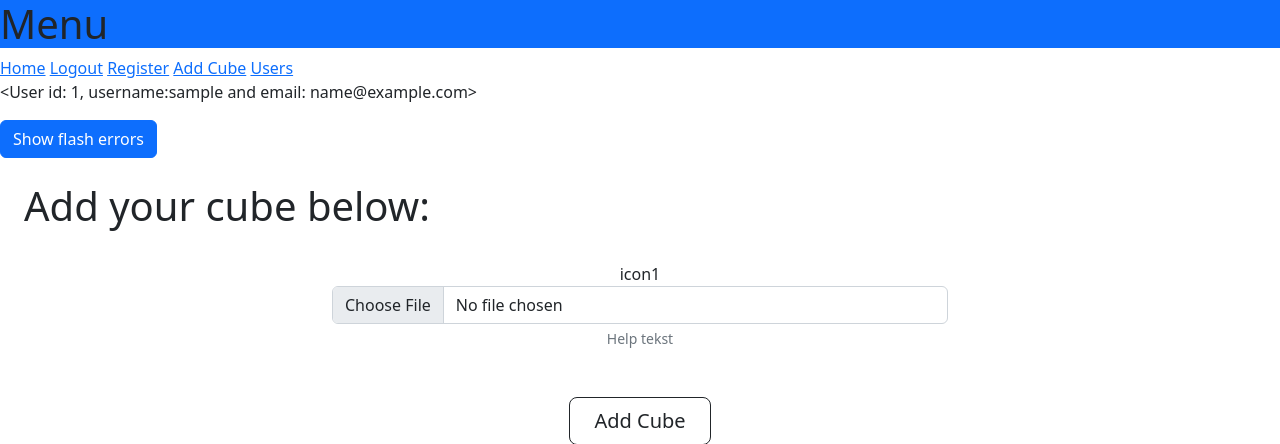
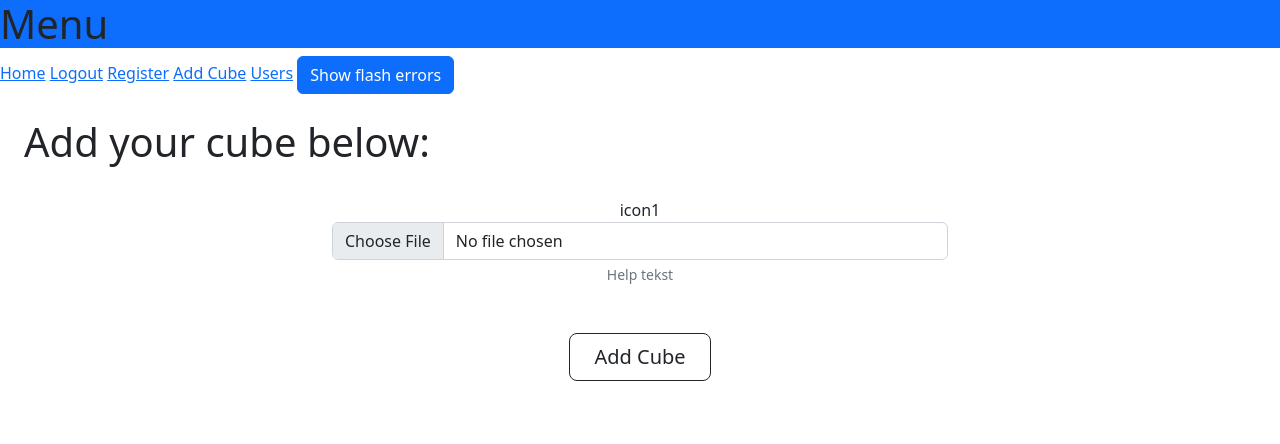
Before and after one commit to tomczykart/game_of_stacks, a Flask app: page /addcube in a window 1280 px wide. Shown: the top 444 px of the page. Run offline with Flask 2, Linux system fonts and the light colour scheme; a user stored in the database is signed in; tables that the repository leaves empty hold one stand-in row (values such as "Sample post").

Commit message:
Form bug deleted.

```diff
--- a/app/routes.py
+++ b/app/routes.py
@@ -20,7 +20,7 @@ def index():
     flash('4Test')
     return render_template('index.html', title='HOME')
 
-'''
+
 @app.route('/login', methods=['GET', 'POST'])
 def login():
     # if user is already login redirect him to index
@@ -43,30 +43,7 @@ def login():
             next_page = url_for('index')
         return redirect(next_page)
     return render_template('login.html', title='Sign In', form=form)
-'''
-'''
-@app.route('/login', methods=['GET', 'POST'])
-def login():
-    form = LoginForm()
-    if form.validate_on_submit():
-        # assign user data with database query
-        user = User.query.filter_by(username=form.username.data).first()
-        # check for user and his password
-        if user is None or not user.check_password(form.password.data):
-            flash('Invalid username or password')
-            return redirect(url_for('login'))
-        # login user
-        login_user(user)
-        flash('Successfully logged in')
-        return redirect(url_for('index'))
-    return render_template('login.html', title='Sign In', form=form)
-'''
-@app.route('/login', methods=['GET', 'POST'])
-def login():
-    form = LoginForm()
-    user = User.query.filter_by(username='artur').first()
-    login_user(user)
-    return render_template('login.html', title='Sign In', form=form)
+
 
 @app.route('/logout')
 def logout():
@@ -144,13 +121,14 @@ def unconfirmed():
 
 
 @app.route('/addcube', methods=['GET', 'POST'])
-#@login_required
-#@check_confirmed
+@login_required
+@check_confirmed
 def addcube():
     form = CubeForm()
     return render_template('addcube.html', title='Add Cube', form=form)
 
 
+#test rout for vieving users
 @app.route('/users', methods=['GET', 'POST'])
 def users():
     data = User.query.all()
--- a/app/templates/base.html
+++ b/app/templates/base.html
@@ -11,7 +11,7 @@
     <!--        NAV                -->
     <nav>
       <h1 class='bg-primary'>Menu</h1>
-      <a href="{{ url_for('index') }}">Home</a></a>
+      <a href="{{ url_for('index') }}">Home</a>
 
       {% if current_user.is_anonymous %}
         <a href="{{ url_for('login') }}">Login</a>
@@ -19,10 +19,10 @@
         <a href="{{ url_for('logout') }}">Logout</a>
       {% endif %}
 
-      <a href="{{ url_for('register') }}">Register</a></a>
-      <a href="{{ url_for('addcube') }}">Add Cube</a></a>
-      <a href="{{ url_for('users') }}">Users</a></a>
-      <p>{{ current_user }}</p>
+      <a href="{{ url_for('register') }}">Register</a>
+      <a href="{{ url_for('addcube') }}">Add Cube</a>
+      <a href="{{ url_for('users') }}">Users</a>
+
       <button type="button" class="btn btn-primary" id="liveToastBtn">Show flash errors</button>
 
     </nav>
--- a/app/templates/login.html
+++ b/app/templates/login.html
@@ -4,7 +4,8 @@
 
 <!--        LOGIN FORM       -->
 <h1>Sign in</h1>
-<form>
+<form action="" method="post">
+
      {{ form.hidden_tag() }}
     <div>
     <label for='title'>Login Form</label>
```
